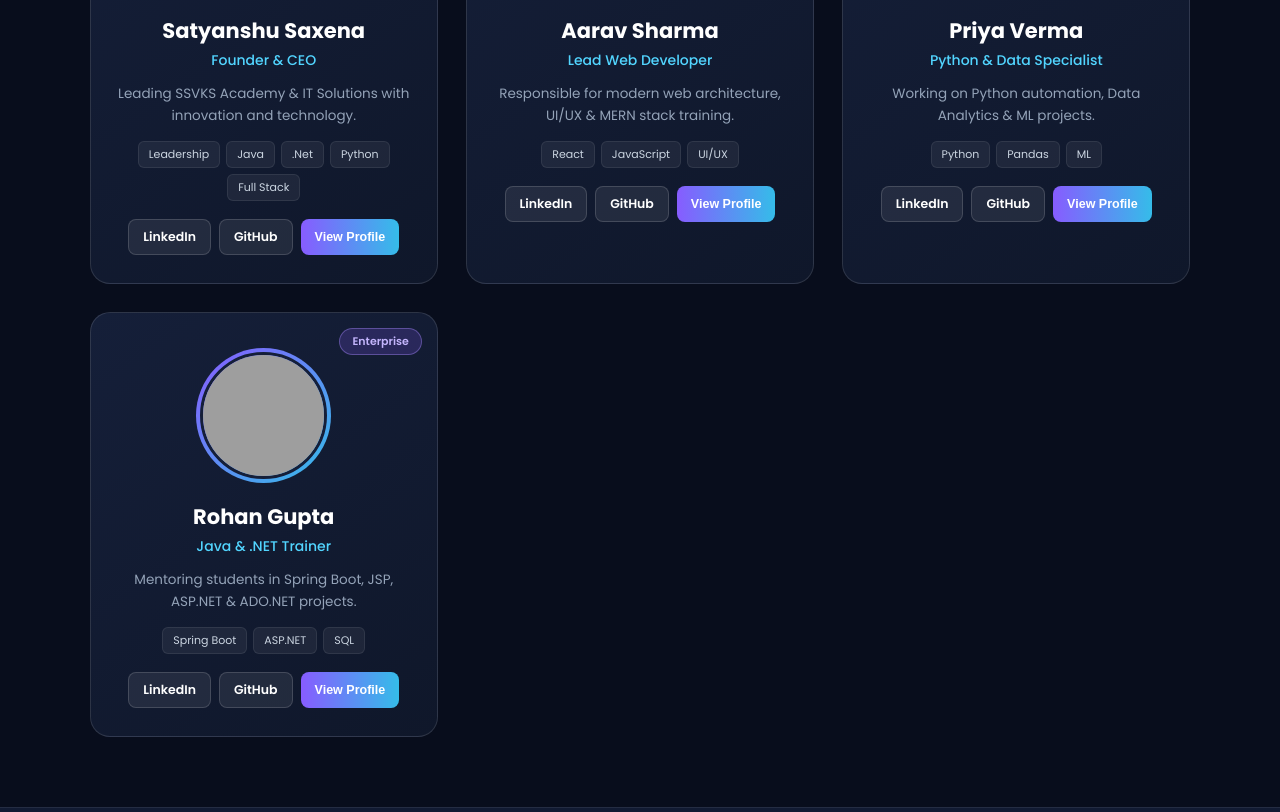
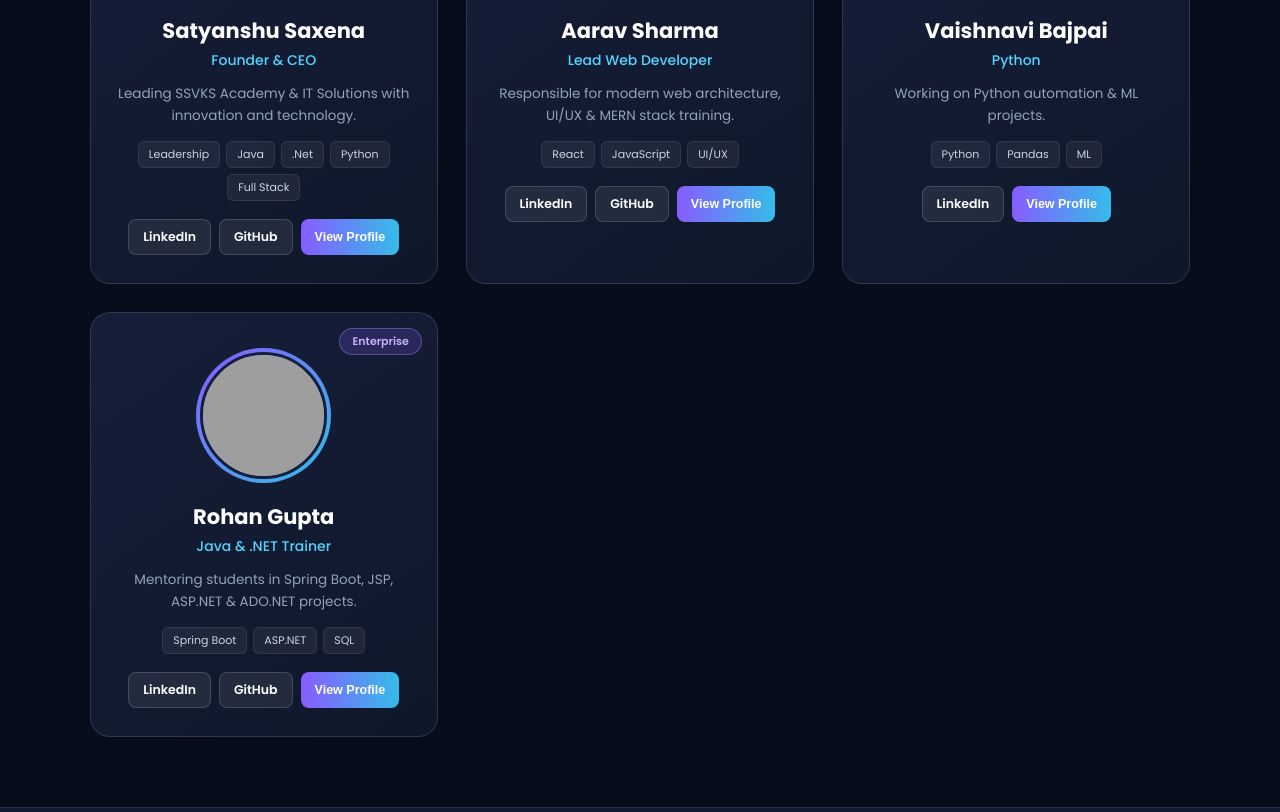
Before and after one commit to satyashuj/SSVKS-Academy-IT-Solutions, a plain HTML site: page team.html in a window 1280 px wide. Shown: the part 974-1786 px from the top of the page. Drawn offline with Linux system fonts and the light colour scheme; grey boxes are pictures that could not be loaded.

Commit message:
Update team.html

```diff
--- a/team.html
+++ b/team.html
@@ -200,15 +200,15 @@
                 <div class="img-wrapper">
                     <img src="images/member3.jpg" alt="Python Developer" onerror="this.src='https://ui-avatars.com/api/?name=Python+Dev&background=10b981&color=fff&size=150'">
                 </div>
-                <h3>Priya Verma</h3>
-                <h4>Python & Data Specialist</h4>
-                <p>Working on Python automation, Data Analytics & ML projects.</p>
+                <h3>Vaishnavi Bajpai</h3>
+                <h4>Python </h4>
+                <p>Working on Python automation & ML projects.</p>
                 <div class="skills-mini">
                     <span>Python</span><span>Pandas</span><span>ML</span>
                 </div>
                 <div class="social">
-                    <a href="#" target="_blank">LinkedIn</a>
-                    <a href="#" target="_blank">GitHub</a>
+                    <a href="https://www.linkedin.com/in/vaishnavi-bajpai-73a09b319/" target="_blank">LinkedIn</a>
+
                     <button class="bio-btn">View Profile</button>
                 </div>
             </div>
```
